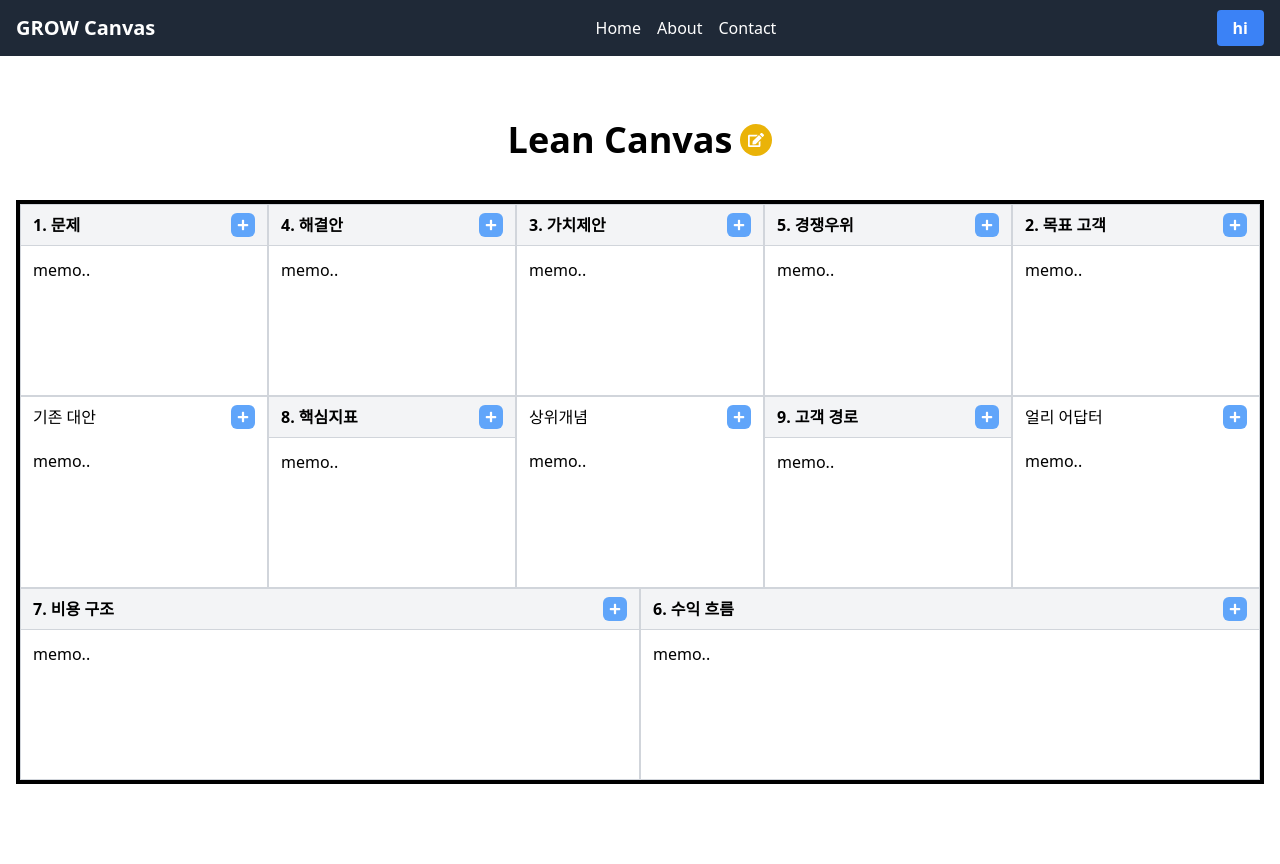
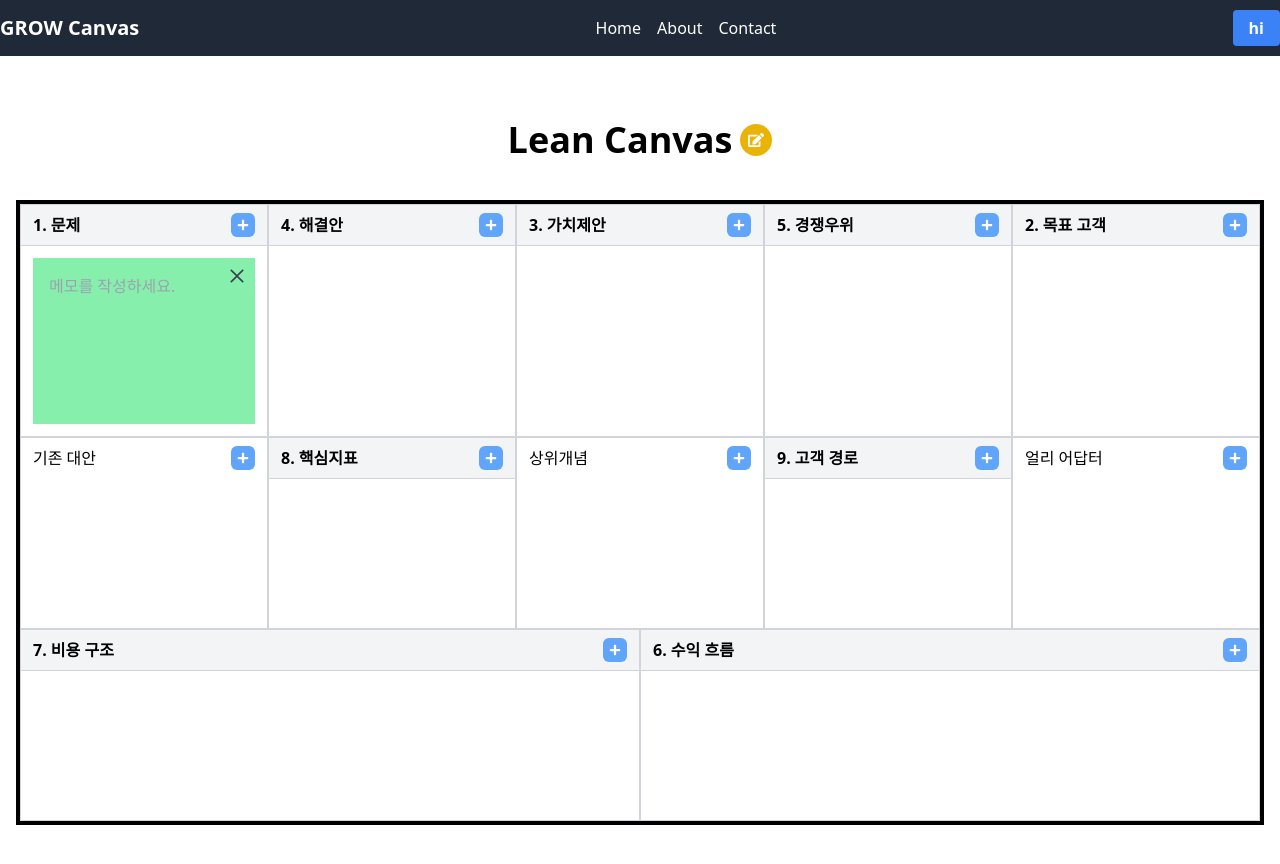
Before and after one commit to subin33/lean-canvas, a React (Vite) app: page /canvases/1 in a window 1280 px wide. Both pictures are taken after a click on the button 243 px from the left and 225 px from the top of the page. Shown: the top 864 px of the page. Built offline with nearby package versions, Linux system fonts and the light colour scheme.

Commit message:
feat: add Note component with interactive sticky note features

```diff
--- a/package.json
+++ b/package.json
@@ -15,7 +15,8 @@
     "react": "^19.1.0",
     "react-dom": "^19.1.0",
     "react-icons": "^5.5.0",
-    "react-router-dom": "^7.7.1"
+    "react-router-dom": "^7.7.1",
+    "uuid": "^11.1.0"
   },
   "devDependencies": {
     "@eslint/js": "^9.30.1",
--- a/src/components/CanvasCard.jsx
+++ b/src/components/CanvasCard.jsx
@@ -1,16 +1,39 @@
 import { FaPlus } from 'react-icons/fa';
+import Note from './Note';
+import { useState } from 'react';
+import { v4 as uuidv4 } from 'uuid';
 function CanvasCard({ title, isSubtitle = false }) {
+  const [notes, setNotes] = useState([]);
+
+  const handleAddNote = () => {
+    setNotes([...notes, { id: uuidv4(), content: '' }]);
+  };
+  const handleRemoveNote = id => {
+    setNotes(notes.filter(note => note.id !== id));
+  };
   return (
     <div className="row-span-1 bg-white min-h-48 border border-collapse border-gray-300">
       <div
         className={`${isSubtitle === false && 'bg-gray-100 border-b border-b-gray-300'} flex items-start justify-between px-3 py-2`}
       >
         <h3 className={`${isSubtitle === false && 'font-bold'} `}>{title}</h3>
-        <button className="bg-blue-400  text-white p-1.5 text-xs rounded-md">
+        <button
+          className="bg-blue-400  text-white p-1.5 text-xs rounded-md"
+          onClick={handleAddNote}
+        >
           <FaPlus />
         </button>
       </div>
-      <div className="space-y-3 min-h-32 p-3">memo..</div>
+      <div className="space-y-3 min-h-32 p-3">
+        {notes.map(note => (
+          <Note
+            key={note.id}
+            id={note.id}
+            content={note.content}
+            onRemoveNote={handleRemoveNote}
+          />
+        ))}
+      </div>
     </div>
   );
 }
--- a/src/components/Header.jsx
+++ b/src/components/Header.jsx
@@ -18,7 +18,7 @@
   const [isMenuOpen, setIsMenuOpen] = useState(false);
   const toggleMenu = () => setIsMenuOpen(!isMenuOpen);
   return (
-    <header className="sticky top-0 bg-gray-800 text-white px-4">
+    <header className="sticky top-0 bg-gray-800 text-white z-30">
       <div className="container mx-auto flex justify-between items-center h-14">
         <div>
           <Link to="/" className="text-xl font-bold">
--- /dev/null
+++ b/src/components/Note.jsx
@@ -0,0 +1,81 @@
+import { useEffect, useRef, useState } from 'react';
+import { AiOutlineClose, AiOutlineCheck } from 'react-icons/ai';
+
+const Note = ({ id, onRemoveNote }) => {
+  const colorOptions = [
+    'bg-yellow-300',
+    'bg-pink-300',
+    'bg-blue-300',
+    'bg-green-300',
+  ];
+
+  // 0, 1, 2, 3
+  const randomIndex = Math.floor(Math.random() * colorOptions.length);
+
+  const [color, setColor] = useState(colorOptions[randomIndex]);
+
+  const [isEditing, setIsEditing] = useState(false);
+
+  const textareaRef = useRef(null);
+  const [content, setContent] = useState('');
+  useEffect(() => {
+    if (textareaRef.current) {
+      textareaRef.current.style.height =
+        textareaRef.current.scrollHeight + 'px';
+    }
+  }, [content]);
+
+  return (
+    <div
+      className={`p-4 ${color} relative max-h-[32rem] overflow-hidden`}
+      onClick={() => setIsEditing(true)}
+    >
+      <div className="absolute top-2 right-2">
+        {isEditing ? (
+          <button
+            aria-label="Check Note"
+            className="text-gray-700"
+            onClick={e => {
+              e.stopPropagation();
+              setIsEditing(false);
+            }}
+          >
+            <AiOutlineCheck size={20} />
+          </button>
+        ) : (
+          <button
+            aria-label="Close Note"
+            className="text-gray-700"
+            onClick={() => onRemoveNote(id)}
+          >
+            <AiOutlineClose size={20} />
+          </button>
+        )}
+      </div>
+      <textarea
+        ref={textareaRef}
+        value={content}
+        onChange={e => setContent(e.target.value)}
+        className={`w-full h-full bg-transparent resize-none border-none focus:outline-none text-gray-900 overflow-hidden`}
+        aria-label="Edit Note"
+        placeholder="메모를 작성하세요."
+        style={{ height: 'auto', minHeight: '8rem' }}
+        readOnly={!isEditing}
+      />
+      {isEditing && (
+        <div className="flex space-x-2">
+          {colorOptions.map((option, index) => (
+            <button
+              key={index}
+              className={`w-6 h-6 rounded-full cursor-pointer outline outline-gray-50 ${option}`}
+              onClick={() => setColor(option)}
+              aria-label={`Change color to ${option}`}
+            />
+          ))}
+        </div>
+      )}
+    </div>
+  );
+};
+
+export default Note;
```
Also changed, not shown: 1 other file (tests, documents, lock files or other folders).
